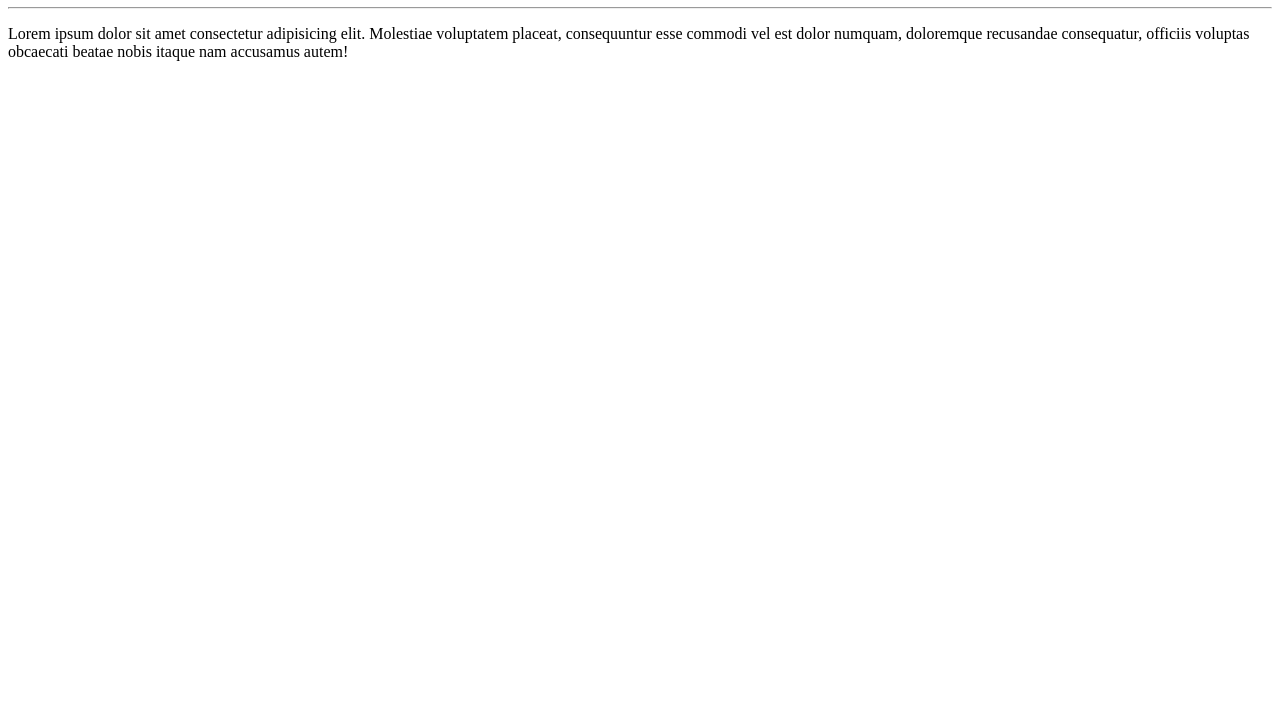
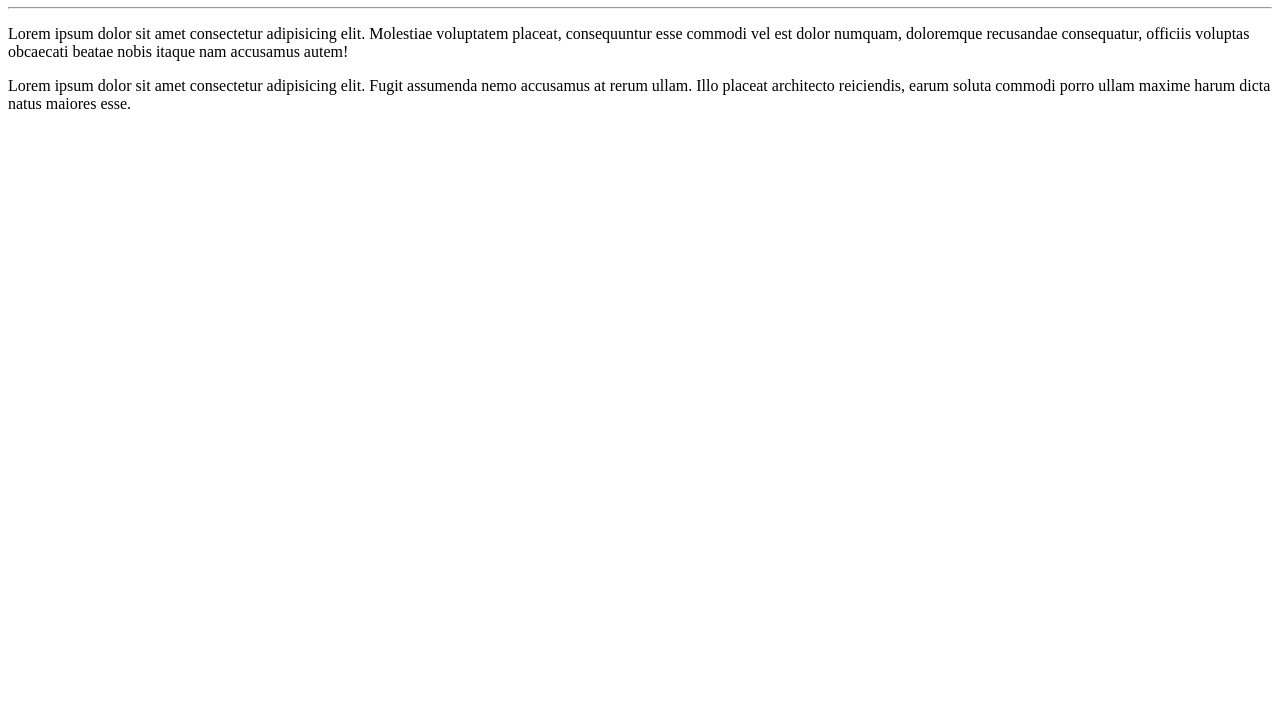
Before and after one commit to superpato20/GitandGitHub, a plain HTML site: page site-sample/index.html in a window 1280 px wide. Shown: the part 73-800 px from the top of the page. Drawn offline with Linux system fonts and the light colour scheme.

Commit message:
Adicionando uma linha

```diff
--- a/site-sample/index.html
+++ b/site-sample/index.html
@@ -9,5 +9,6 @@
     <h1>Olá, Mundo</h1>
     <hr>
     <p>Lorem ipsum dolor sit amet consectetur adipisicing elit. Molestiae voluptatem placeat, consequuntur esse commodi vel est dolor numquam, doloremque recusandae consequatur, officiis voluptas obcaecati beatae nobis itaque nam accusamus autem!</p>
+    <p>Lorem ipsum dolor sit amet consectetur adipisicing elit. Fugit assumenda nemo accusamus at rerum ullam. Illo placeat architecto reiciendis, earum soluta commodi porro ullam maxime harum dicta natus maiores esse.</p>
 </body>
 </html>
```
